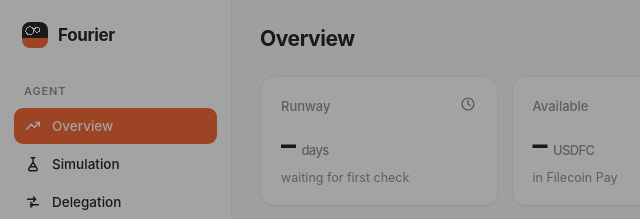
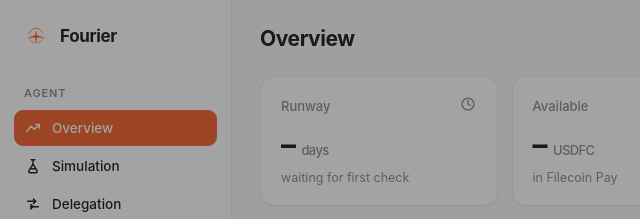
Before and after one commit to aabxtract/fourier, a website: page packages/dashboard/public/index.html in a window 1280 px wide. Shown: the top 219 px of the page, 0-640 px from the left. Drawn offline with Linux system fonts and the light colour scheme; no server answers.

Commit message:
dashboard+viewer: replace CSS brand mark with fourier-logo.png; add favicon

```diff
--- a/packages/dashboard/public/index.html
+++ b/packages/dashboard/public/index.html
@@ -4,13 +4,15 @@
   <meta charset="UTF-8">
   <meta name="viewport" content="width=device-width, initial-scale=1.0">
   <title>Fourier</title>
+  <link rel="icon" type="image/png" href="logo.png?v=1">
+  <link rel="apple-touch-icon" href="logo.png?v=1">
   <link rel="stylesheet" href="styles.css?v=3">
 </head>
 <body>
 
   <aside class="sidebar">
     <div class="brand">
-      <span class="brand-mark" aria-hidden="true"></span>
+      <img class="brand-mark" src="logo.png?v=1" alt="Fourier logo">
       <span class="brand-name">Fourier</span>
     </div>
 
--- a/packages/dashboard/public/styles.css
+++ b/packages/dashboard/public/styles.css
@@ -65,17 +65,11 @@ svg { width: 18px; height: 18px; fill: none; stroke: currentColor; stroke-width:
 .brand { display: flex; align-items: center; gap: 10px; padding: 2px 8px 20px; }
 
 .brand-mark {
-  width: 26px; height: 26px; border-radius: 8px;
-  background:
-    linear-gradient(180deg, transparent 62%, var(--accent) 62%),
-    var(--ink);
-  position: relative;
-}
-.brand-mark::after {
-  content: ""; position: absolute; inset: 0;
-  background:
-    radial-gradient(circle at 30% 34%, transparent 3.5px, #fff 3.5px 4.5px, transparent 4.5px),
-    radial-gradient(circle at 58% 30%, transparent 2px, #fff 2px 3px, transparent 3px);
+  width: 28px;
+  height: 28px;
+  border-radius: 8px;
+  display: block;
+  flex: none;
 }
 
 .brand-name { font-size: 17px; font-weight: 700; letter-spacing: -0.02em; }
--- a/packages/viewer/public/styles.css
+++ b/packages/viewer/public/styles.css
@@ -406,3 +406,7 @@ textarea { width: 100%; resize: vertical; line-height: 1.6; }
   text-align: left; text-decoration: underline;
 }
 .btn-link:hover { color: var(--bad); }
+
+/* ---------- Viewer: real logo mark ---------- */
+
+.brand-mark { display: block; }
```
Also changed, not shown: packages/viewer/public/index.html (+4 -2 lines), packages/dashboard/public/logo.png (added), packages/viewer/public/logo.png (added).
